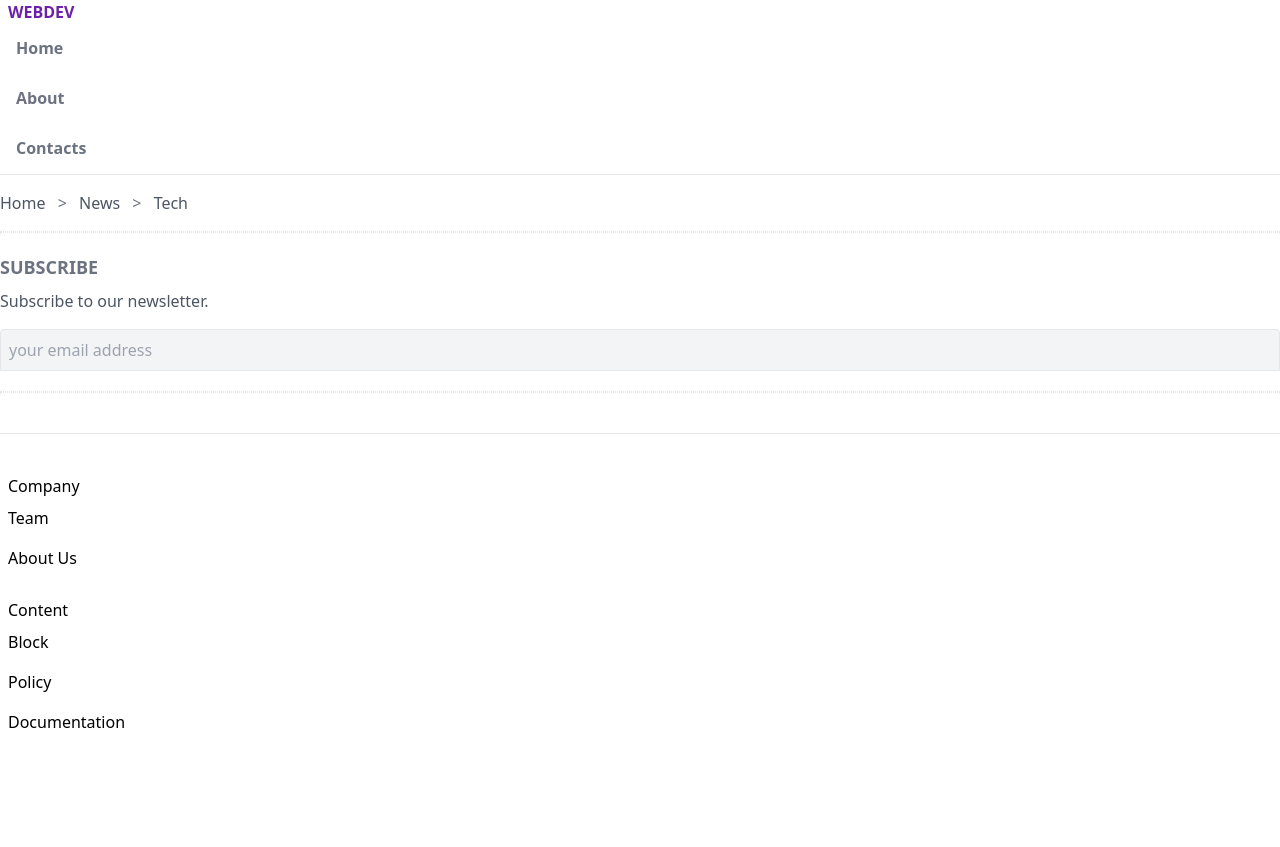
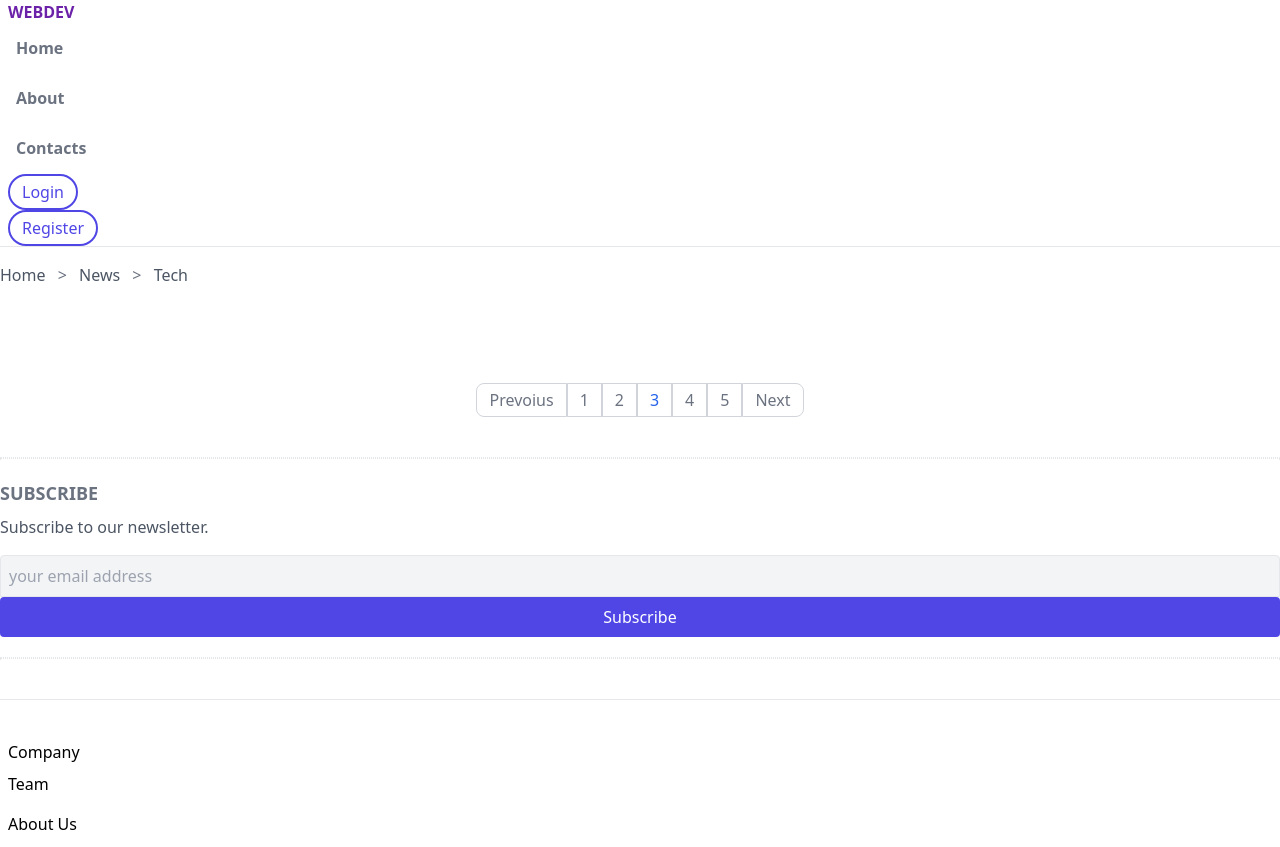
Before and after one commit to varlog762/tailwindcss-webdev, a website: page index.html in a window 1280 px wide. Shown: the top 847 px of the page. Before the commit the page ends 800 px from the top, so only its background shows below. Drawn offline with Linux system fonts and the light colour scheme.

Commit message:
feat: add lesson-05 (Buttons) code

```diff
--- a/index.html
+++ b/index.html
@@ -33,6 +33,16 @@
           </a>
         </li>
       </ul>
+      <ul>
+        <li>
+          <button
+            class="py-1 px-3 border-2 rounded-full border-indigo-600 text-indigo-600 hover:text-white hover:bg-indigo-800 focus:outline-none focus:ring focus:ring-violet-300">Login</button>
+        </li>
+        <li>
+          <button
+            class="py-1 px-3 border-2 rounded-full border-indigo-600 text-indigo-600 hover:text-white hover:bg-indigo-800 focus:outline-none focus:ring focus:ring-violet-300">Register</button>
+        </li>
+      </ul>
     </nav>
   </header>
   <!-- main -->
@@ -48,6 +58,27 @@
       </div>
     </div>
 
+    <!-- pagination -->
+    <div class="mt-20 mb-10">
+      <ul class="flex justify-center">
+        <li><a
+            class="inline-block py-1 px-3 border border-gray-300 text-gray-500 hover:bg-gray-100 hover:text-gray-700 rounded-l-lg"
+            href="#">Prevoius</a></li>
+        <li><a class="inline-block py-1 px-3 border border-gray-300 text-gray-500 hover:bg-gray-100 hover:text-gray-700"
+            href="#">1</a></li>
+        <li><a class="inline-block py-1 px-3 border border-gray-300 text-gray-500 hover:bg-gray-100 hover:text-gray-700"
+            href="#">2</a></li>
+        <li><a class="inline-block py-1 px-3 border border-gray-300 text-blue-600 hover:bg-gray-100" href="#">3</a></li>
+        <li><a class="inline-block py-1 px-3 border border-gray-300 text-gray-500 hover:bg-gray-100 hover:text-gray-700"
+            href="#">4</a></li>
+        <li><a class="inline-block py-1 px-3 border border-gray-300 text-gray-500 hover:bg-gray-100 hover:text-gray-700"
+            href="#">5</a></li>
+        <li><a
+            class="inline-block py-1 px-3 border border-gray-300 text-gray-500 hover:bg-gray-100 hover:text-gray-700 rounded-r-lg"
+            href="#">Next</a></li>
+      </ul>
+    </div>
+
     <!-- divider -->
     <div class="border border-dotted"></div>
 
@@ -57,6 +88,7 @@
       <p class="text-gray-600 mb-4">Subscribe to our newsletter.</p>
       <input placeholder="your email address" type="email"
         class="text-gray-700 bg-gray-100 p-2 w-full border rounded-t hover:border-gray-600">
+      <button class="px-4 py-2 bg-indigo-600 text-white rounded w-full hover:bg-indigo-800">Subscribe</button>
     </div>
 
     <!-- divider -->
```
Also changed, not shown: public/styles.css.
